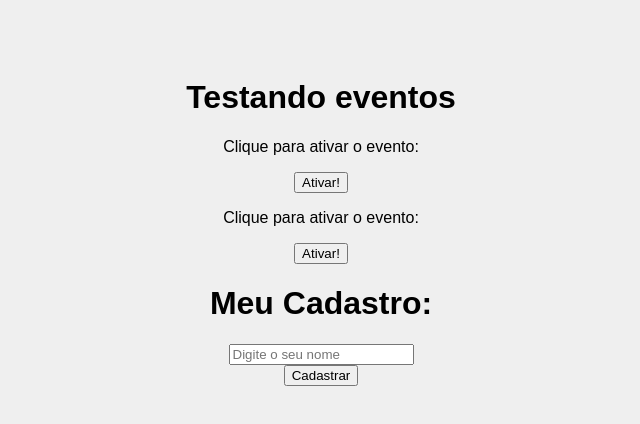
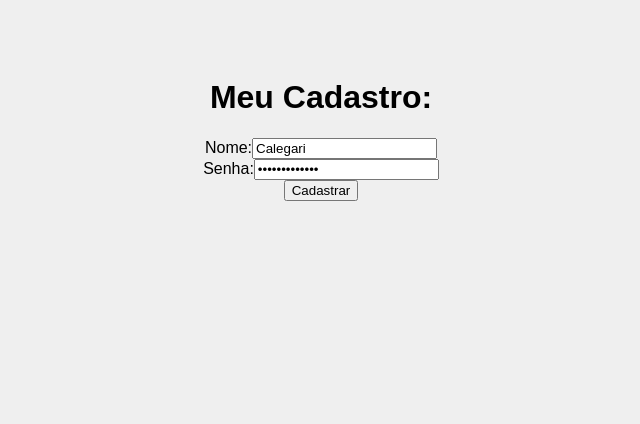
Before and after one commit to dspippi/meu-projeto-react, a React (Create React App) app: page / in a window 1280 px wide. Shown: the top 424 px of the page, without its empty margins (319-959 px from the left). Built offline with nearby package versions, Linux system fonts and the light colour scheme.

Commit message:
Resultado da aula 10

```diff
--- a/src/App.js
+++ b/src/App.js
@@ -7,9 +7,7 @@
   const nome = "Fulano"
   return (
     <div className="App">
-      <h1>Testando eventos</h1>
-      <Evento numero="1" />
-      <Evento numero="2" />
+
       <Form />
 
     </div>
--- a/src/components/Form.js
+++ b/src/components/Form.js
@@ -1,9 +1,16 @@
+import {useState} from 'react'
+
 function Form() {
 
-    function cadastrarUsuario(e){
+    function cadastrarUsuario(e) {
         e.preventDefault();
+        console.log(name)
+        console.log(password)
         console.log("cadastro ok")
     }
+
+    const [name, setName] = useState("Calegari")
+    const [password, setPassword] = useState("SenhaCalegari")
 
     return (
         <div>
@@ -12,7 +19,12 @@
             </h1>
             <form onSubmit={cadastrarUsuario}>
                 <div>
-                    <input type="text" placeholder="Digite o seu nome" />
+                    <label htmlFor="name">Nome:</label>
+                    <input type="text" id="name" name="name" placeholder="Digite o seu nome" value={name} onChangeCapture={((e)=>setName(e.target.value))}/>
+                </div>
+                <div>
+                    <label htmlFor="password">Senha:</label>
+                    <input type="password" id="password" name="password" placeholder="Digite a sua senha" value={password} onChangeCapture={((e)=>setPassword(e.target.value))} />
                 </div>
                 <div>
                     <input type="submit" value="Cadastrar" />
--- a/src/index.css
+++ b/src/index.css
@@ -4,6 +4,3 @@
   padding-bottom: 500px;
   font-family: Arial, Helvetica, sans-serif
 }
-h1{
-
-}
```
